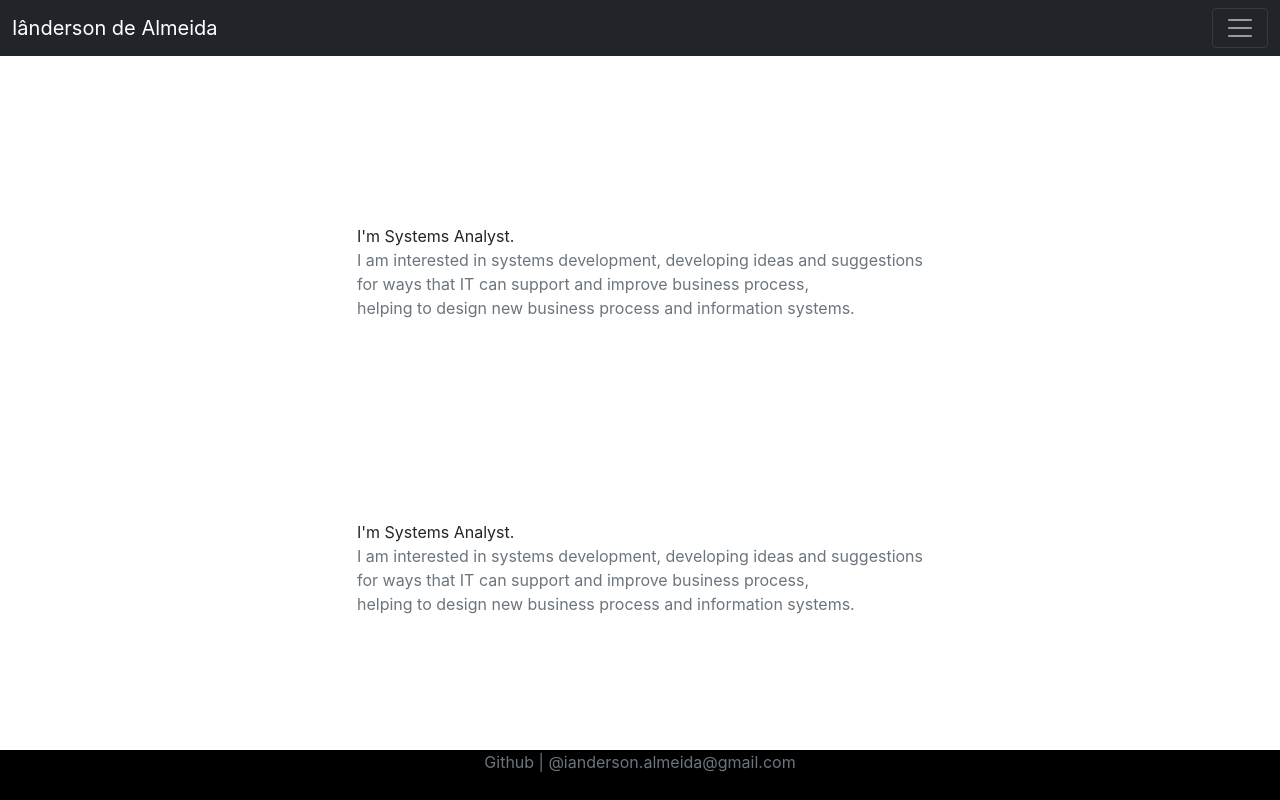
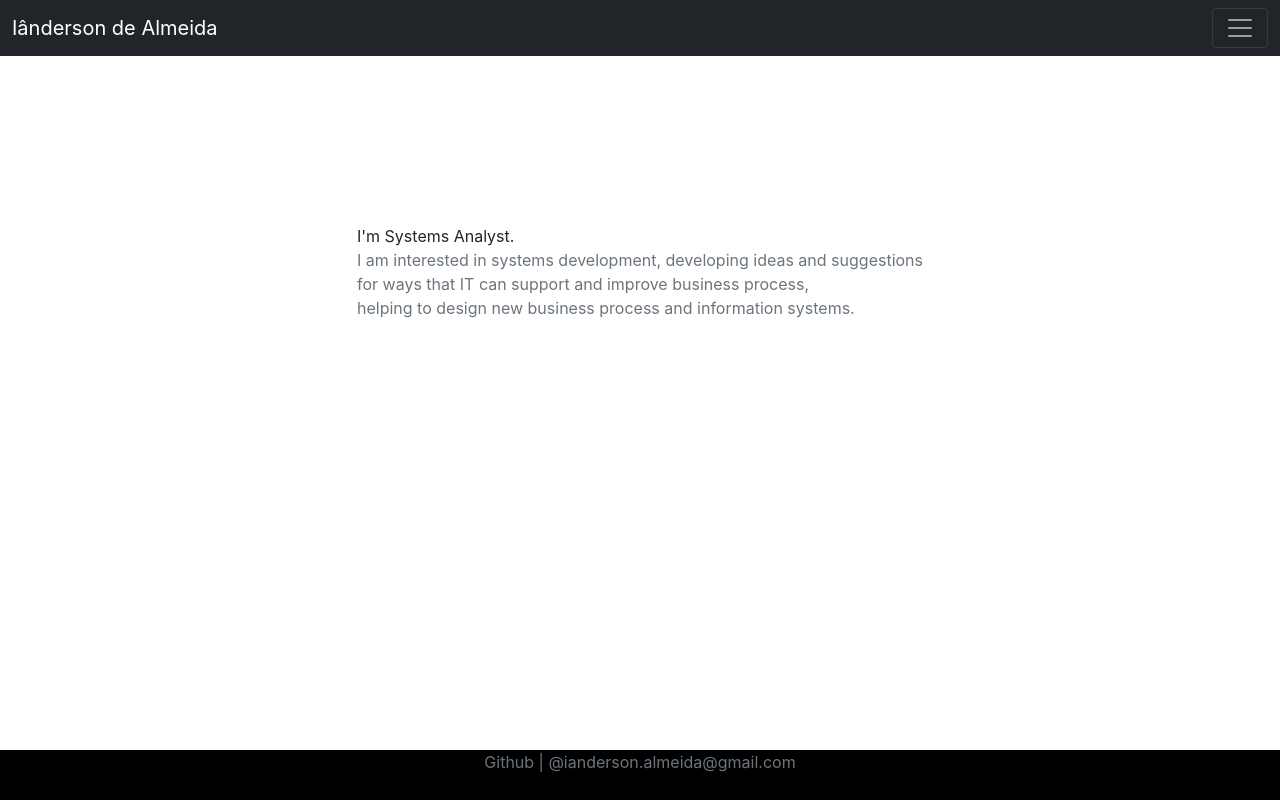
Before and after one commit to iandersonalmeida/web, a React (Create React App) app: page / in a window 1280 px wide. Built offline with nearby package versions, Linux system fonts and the light colour scheme.

Commit message:
Modify App.js

```diff
--- a/src/App.js
+++ b/src/App.js
@@ -7,6 +7,7 @@ import MainContent from './components/MainContent';
 import AboutContent from './components/AboutContent';
 
 //<MainContent/>
+//<Route path = ""  element = {<MainContent/>}> </Route>
 
 function App() {
   return (
@@ -17,8 +18,7 @@ function App() {
       <div>
         <Router >
           <Routes>
-          <Route path = ""  element = {<MainContent/>}> </Route>
-          <Route path = "about" element = {<AboutContent/>}> </Route>
+             <Route path = "about" element = {<AboutContent/>}> </Route>
           </Routes>
         </Router>
         </div>
```
